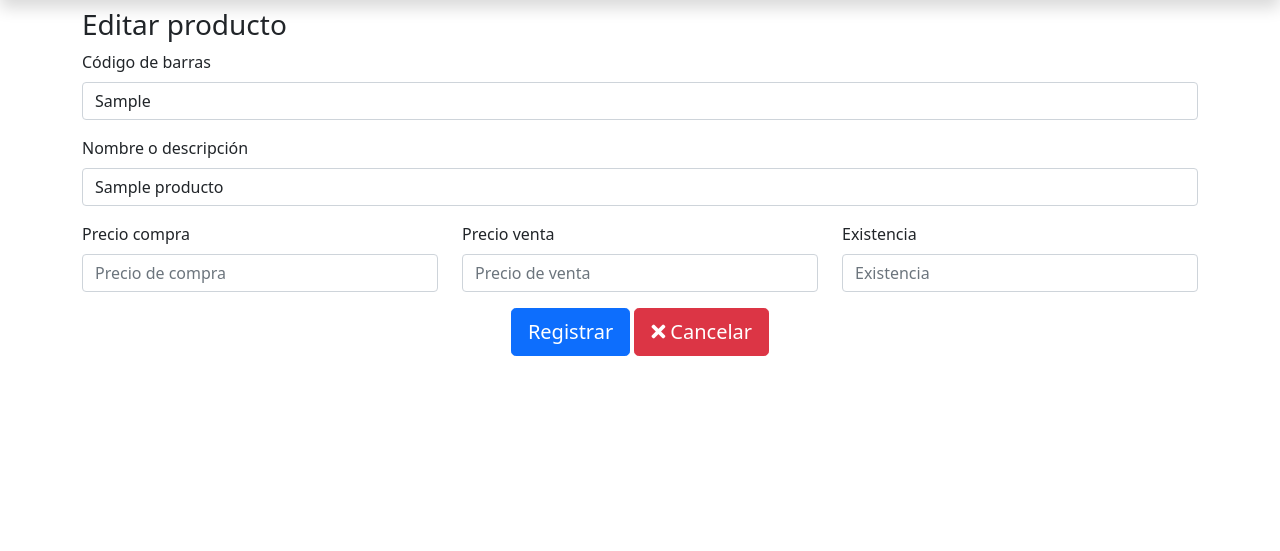
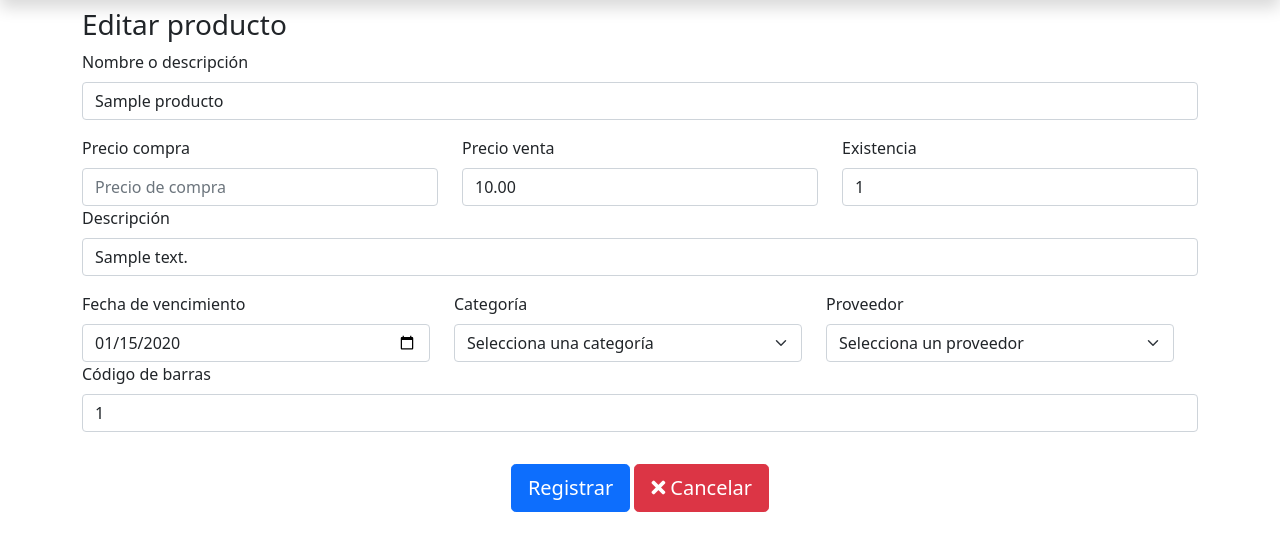
Before and after one commit to davidmguz/los-angeles-market, a PHP site: page /editar_producto.php?id=1 in a window 1280 px wide. Shown: the part 80-631 px from the top of the page. Run offline with PHP 8.4, Linux system fonts and the light colour scheme; the visitor is signed in with stand-in values (Sample User, id 1); tables that the repository leaves empty or names only in its code hold one stand-in row (values such as "Sample post"); data that the repository does not hold is empty.

Commit message:
Funcionalidad de productos (editar y eliminar)

```diff
--- a/agregar_producto.php
+++ b/agregar_producto.php
@@ -12,7 +12,6 @@ $proveedores = obtenerProveedores2();
 <div class="container">
     <h3>Agregar producto</h3>
     <form method="post">
-
         <div class="mb-3">
             <label for="nombre" class="form-label">Nombre o descripción</label>
             <input type="text" name="nombre" class="form-control" id="nombre" placeholder="Ej. Papas">
--- a/editar_producto.php
+++ b/editar_producto.php
@@ -12,33 +12,65 @@ if (!$id) {
 }
 include_once "funciones.php";
 $producto = obtenerProductoPorId($id);
+$categorias = obtenerCategorias2();
+$proveedores = obtenerProveedores2();
 ?>
 
 <div class="container">
     <h3>Editar producto</h3>
     <form method="post">
-        <div class="mb-3">
-            <label for="codigo" class="form-label">Código de barras</label>
-            <input type="text" name="codigo" class="form-control" value="<?php echo $producto->codigo;?>" id="codigo" placeholder="Escribe el código de barras del producto">
-        </div>
+
         <div class="mb-3">
             <label for="nombre" class="form-label">Nombre o descripción</label>
-            <input type="text" name="nombre" class="form-control" value="<?php echo $producto->nombre;?>" id="nombre" placeholder="Ej. Papas">
+            <input type="text" name="nombre" class="form-control" value="<?php echo $producto->nombreProd;?>" id="nombre" placeholder="Ej. Papas">
         </div>
+
         <div class="row">
             <div class="col">
                 <label for="compra" class="form-label">Precio compra</label>
-                <input type="number" name="compra" step="any" value="<?php echo $producto->compra;?>" id="compra" class="form-control" placeholder="Precio de compra" aria-label="">
+                <input type="number" name="compra" step="any" value="<?php echo $producto->precioCompra;?>" id="compra" class="form-control" placeholder="Precio de compra" aria-label="">
             </div>
             <div class="col">
                 <label for="venta" class="form-label">Precio venta</label>
-                <input type="number" name="venta" step="any" value="<?php echo $producto->venta;?>" id="venta" class="form-control" placeholder="Precio de venta" aria-label="">
+                <input type="number" name="venta" step="any" value="<?php echo $producto->precioVenta;?>" id="venta" class="form-control" placeholder="Precio de venta" aria-label="">
             </div>
             <div class="col">
                 <label for="existencia" class="form-label">Existencia</label>
                 <input type="number" name="existencia" step="any" value="<?php echo $producto->existencia;?>" id="existencia" class="form-control" placeholder="Existencia" aria-label="">
             </div>
+            <div class="mb-3">
+            <label for="descripcion" class="form-label">Descripción</label>
+            <input type="text" name="descripcion" id="descripcion" class="form-control" value="<?php echo $producto->descricpionProd;?>" placeholder="Descripción">
+        </div>
+        <div class="row">
+            <div class="col">
+                <label for="fecha_vencimiento" class="form-label">Fecha de vencimiento</label>
+                <input type="date" name="fecha_vencimiento" id="fecha_vencimiento" class="form-control"value="<?php echo $producto->fechavencimiento;?>" placeholder="Fecha de vencimiento">
+            </div>
 
+            <div class="col">
+                <label for="categoria" class="form-label">Categoría</label>
+                <select class="form-select" name="categoria" id="categoria">
+                    <option selected value="">Selecciona una categoría</option>
+                    <?php foreach($categorias as $categoria) { ?>
+                        <option value="<?php echo $categoria->idCategoria; ?>"><?php echo $categoria->categoria; ?></option>
+                    <?php } ?>
+                </select>
+            </div>
+            <div class="col">
+                <label for="proveedor" class="form-label">Proveedor</label>
+                <select class="form-select" name="proveedor" id="proveedor">
+                    <option selected value="">Selecciona un proveedor</option>
+                    <?php foreach($proveedores as $proveedor) { ?>
+                        <option value="<?php echo $proveedor->id_Proveedor; ?>"><?php echo $proveedor->NombreEmpresa; ?></option>
+                    <?php } ?>
+                </select>
+            </div>
+        </div>
+        <div class="mb-3">
+            <label for="codigo" class="form-label">Código de barras</label>
+            <input type="text" name="codigo" class="form-control" value="<?php echo $producto->codigo;?>"id="codigo" placeholder="Escribe el código de barras del producto">
+        </div>
         </div>
         <div class="text-center mt-3">
             <input type="submit" name="registrar" value="Registrar" class="btn btn-primary btn-lg">
@@ -58,12 +90,13 @@ if(isset($_POST['registrar'])){
     $compra = $_POST['compra'];
     $venta = $_POST['venta'];
     $existencia = $_POST['existencia'];
-    if(empty($codigo)
-    || empty($nombre)
-    || empty($compra)
-    || empty($venta)
-    || empty($existencia)){
-        echo'
+    $descripcion = $_POST['descripcion'];
+    $fecha_vencimiento = $_POST['fecha_vencimiento'];
+    $categoria = $_POST['categoria'];
+    $proveedor = $_POST['proveedor'];
+
+    if(empty($codigo) || empty($nombre) || empty($compra) || empty($venta) || empty($existencia) || empty($descripcion) || empty($fecha_vencimiento) || empty($categoria) || empty($proveedor)) {
+        echo '
         <div class="alert alert-danger mt-3" role="alert">
             Debes completar todos los datos.
         </div>';
@@ -71,7 +104,7 @@ if(isset($_POST['registrar'])){
     }
 
     include_once "funciones.php";
-    $resultado = editarProducto($codigo, $nombre, $compra, $venta, $existencia, $id);
+    $resultado = editarProducto($codigo, $nombre, $compra, $venta, $existencia, $descripcion, $fecha_vencimiento, $categoria, $proveedor, $id);
     if($resultado){
         echo'
         <div class="alert alert-success mt-3" role="alert">
--- a/eliminar_producto.php
+++ b/eliminar_producto.php
@@ -7,10 +7,7 @@ if (!$id) {
 include_once "funciones.php";
 
 $resultado = eliminarProducto($id);
-if(!resultado){
-    echo "Error al eliminar";
-    return;
-}
+
 
 header("Location: productos.php");
 ?>
--- a/funciones.php
+++ b/funciones.php
@@ -437,9 +437,9 @@ function eliminarCategoria($idCategoria){
     return eliminar($sentencia, $idCategoria);
 }
 
-function editarProducto($codigo, $nombre, $compra, $venta, $existencia, $id){
-    $sentencia = "UPDATE productos SET codigo = ?, nombre = ?, compra = ?, venta = ?, existencia = ? WHERE id = ?";
-    $parametros = [$codigo, $nombre, $compra, $venta, $existencia, $id];
+function editarProducto($codigo, $nombre, $compra, $venta, $existencia, $descripcion, $fecha_vencimiento, $categoria, $proveedor, $id){
+    $sentencia = "UPDATE producto SET codigo = ?, nombreProd = ?, precioCompra = ?, precioVenta = ?, existencia = ?,descricpionProd = ?,fechavencimiento = ?,fk_idcategoria=?, fk_idproveedor=? WHERE idProducto = ?";
+    $parametros = [$codigo, $nombre, $compra, $venta, $existencia, $descripcion, $fecha_vencimiento, $categoria, $proveedor, $id];
     return editar($sentencia, $parametros);
 }
 
@@ -450,7 +450,7 @@ function editarCategoria( $idCategoria, $categoria){
 }
 
 function obtenerProductoPorId($id){
-    $sentencia = "SELECT * FROM productos WHERE id = ?";
+    $sentencia = "SELECT * FROM producto WHERE idProducto = ?";
     return select($sentencia, [$id])[0];
 }
 
--- a/productos.php
+++ b/productos.php
@@ -44,7 +44,6 @@ $cartas = [
                 <th>Existencia</th>
                 <th>FechaVencimiento</th>
                 <th>Descripcion</th>
-
                 <th>Editar</th>
                 <th>Eliminar</th>
             </tr>
@@ -63,6 +62,7 @@ $cartas = [
                    <td><?= $producto->fechavencimiento; ?></td>
                    <td><?= $producto->descricpionProd; ?></td>
 
+
                     <td>
                         <a class="btn btn-info" href="editar_producto.php?id=<?= $producto->idProducto; ?>">
                             <i class="fa fa-edit"></i>
```
